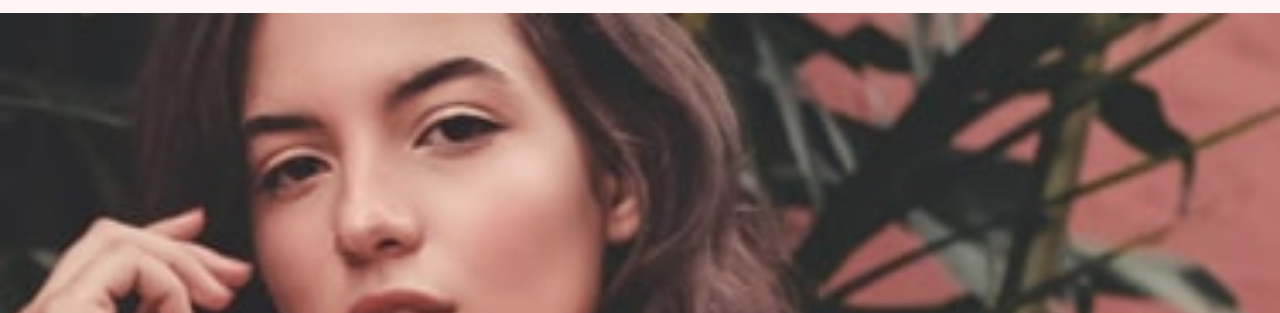
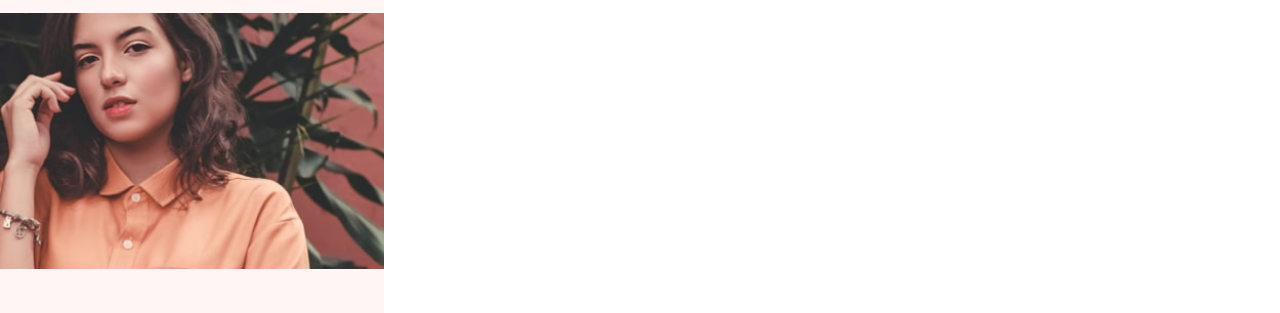
Before and after one commit to shaversj/fe-base-apparel-coming-soon, a website: page index.html in a window 1280 px wide. Shown: the part 58-371 px from the top of the page. Drawn offline with Linux system fonts and the light colour scheme.

Commit message:
Update size of parent div

```diff
--- a/index.html
+++ b/index.html
@@ -6,7 +6,7 @@
     <link href="./src/output.css" rel="stylesheet" />
   </head>
   <body>
-    <div class="min-w-sm min-h-screen bg-trans-2">
+    <div class="min-w-sm max-w-sm min-h-screen bg-trans-2">
       <div class="grid">
         <div class="logo h-[71px] pl-7 pt-6">
           <img class="h-[18px]" src="./src/assets/images/logo.svg" alt="" />
```
Also changed, not shown: src/output.css.
